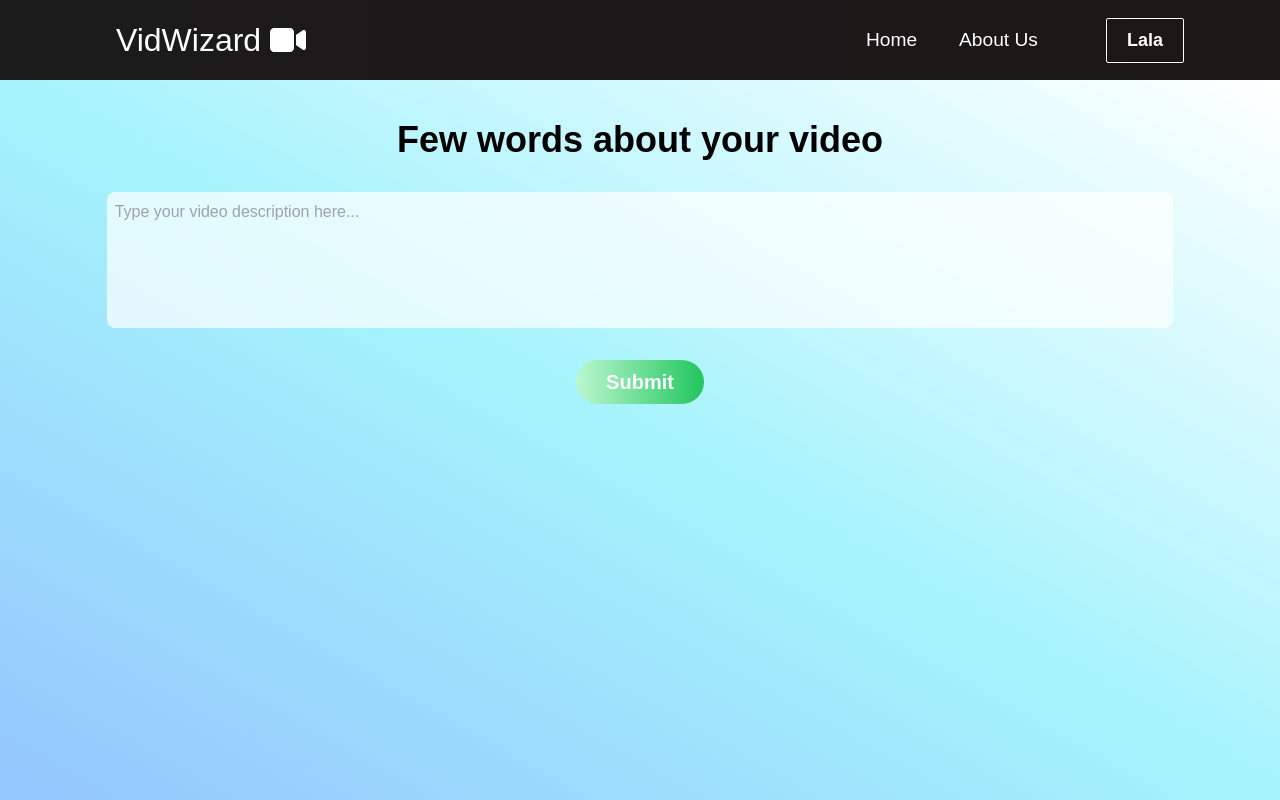
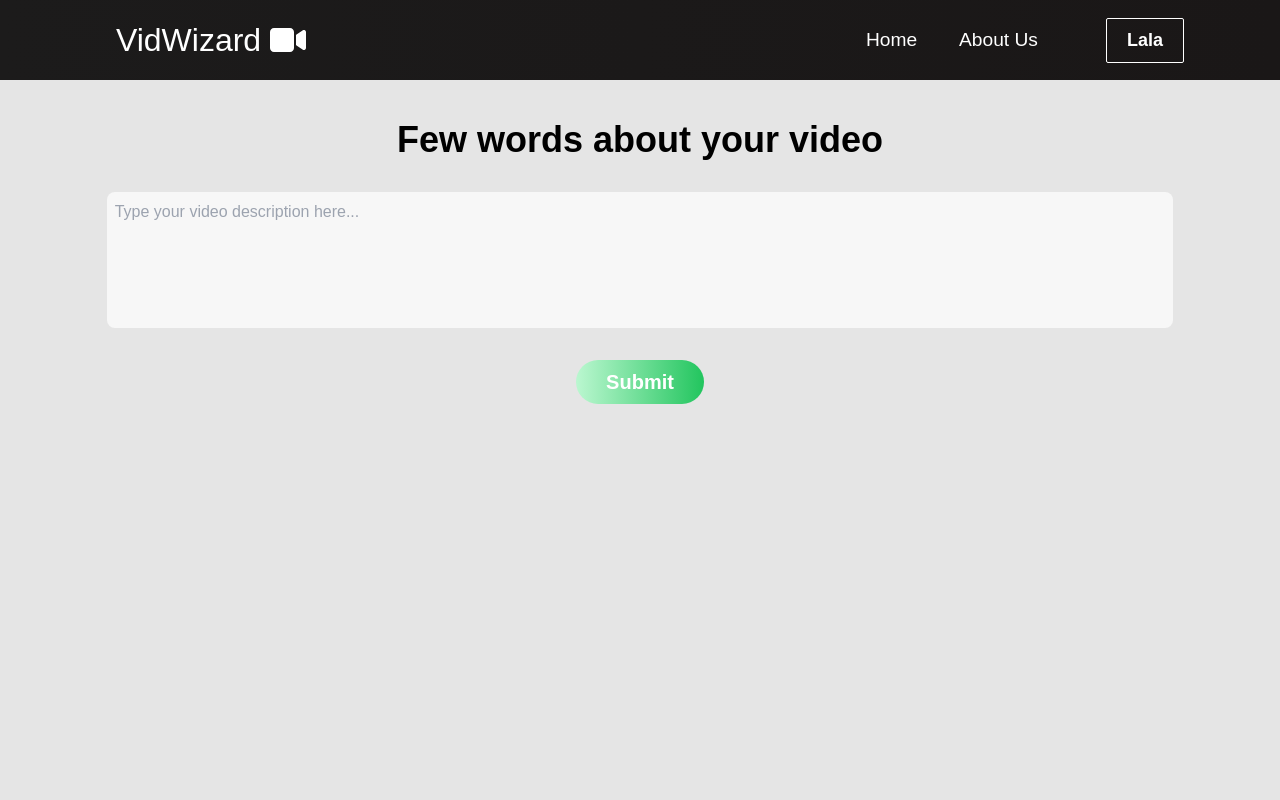
Before and after one commit to shakedarish/Final-Project, a React (Create React App) app: page /createPage in a window 1280 px wide. Built offline with nearby package versions, Linux system fonts and the light colour scheme.

Commit message:
change backdround, scroll hidden

```diff
--- a/src/App.jsx
+++ b/src/App.jsx
@@ -13,11 +13,10 @@ function App() {
       <Router>
         <Navbar />
         <Routes>
-
           <Route path="/" element={<Home />} />
           <Route path="/about-us" element={<AboutUs />} />
           <Route path="/createPage" element={<CreatePage />} />
-          <Route path="/contact" element={<Contact/>} />
+          <Route path="/contact" element={<Contact />} />
         </Routes>
       </Router>
     </div>
--- a/src/components/HeroSection.jsx
+++ b/src/components/HeroSection.jsx
@@ -8,7 +8,7 @@ import { faPlayCircle } from "@fortawesome/free-solid-svg-icons";
 function HeroSection() {
   return (
     <div
-      className="h-screen flex flex-col justify-center items-center bg-cover bg-center bg-no-repeat"
+      className="h-full flex flex-col justify-center items-center bg-cover bg-center bg-no-repeat"
       //  style={{ backgroundImage: 'url("/images/img-home.jpg")' }}
     >
       <video src="/videos/video-1.mp4" autoPlay loop muted />
--- a/src/components/ScriptCreate.jsx
+++ b/src/components/ScriptCreate.jsx
@@ -4,14 +4,12 @@ import { getScript } from "../util/genrateScript";
 
 const ScriptCreate = ({ setDesc }) => {
   const [text, setText] = useState("");
-  const [responseData, setResponseData] = useState("");
 
   const handleSubmit = async () => {
     const requestData = { message: text };
 
     try {
       const responseData = await getScript(requestData);
-      setResponseData(responseData);
       setDesc(responseData);
       console.log("generated script successfully");
     } catch (error) {
--- a/src/components/pages/AboutUs.jsx
+++ b/src/components/pages/AboutUs.jsx
@@ -2,7 +2,7 @@ import React from "react";
 
 const AboutUs = () => {
   return (
-    <div className="bg-gray-100 min-h-screen">
+    <div className="bg-gray-100 min-h-screen overflow-scroll homePageBg">
       <div className="container mx-auto px-4 py-8">
         <p className="text-3xl font-bold mb-6 text-center">About Us</p>
         <div className="bg-white rounded-lg shadow-md p-6 mb-8">
--- a/src/components/pages/CreatePage.jsx
+++ b/src/components/pages/CreatePage.jsx
@@ -9,8 +9,8 @@ const CreatePage = () => {
 
   return (
     <div
-      className="h-full flex flex-col justify-start bg-cover bg-center bg-no-repeat items-center gap-8
-    bg-gradient-to-tr from-blue-300 to-white via-cyan-200"
+      className="h-full flex flex-col justify-start bg-cover bg-center bg-no-repeat items-center gap-8 bg-neutral-200"
+      // bg-gradient-to-tr from-blue-300 to-white via-cyan-200"
     >
       {descText === "" && <ScriptCreate setDesc={setDescText} />}
       {descText !== "" && !isEdited && (
--- a/src/components/pages/Home.jsx
+++ b/src/components/pages/Home.jsx
@@ -5,7 +5,7 @@ import Footer from "../Footer";
 
 const Home = () => {
   return (
-    <div>
+    <div className="h-full overflow-auto homePageBg">
       <HeroSection />
       <Footer />
     </div>
--- a/src/index.css
+++ b/src/index.css
@@ -7,6 +7,7 @@ body {
   height: 100%;
   display: flex;
   flex-direction: column;
+  scrollbar-width: none;
 }
 
 html {
@@ -19,3 +20,7 @@ html {
   display: flex;
   flex-direction: column;
 }
+
+.homePageBg {
+  scrollbar-width: none;
+}
```
